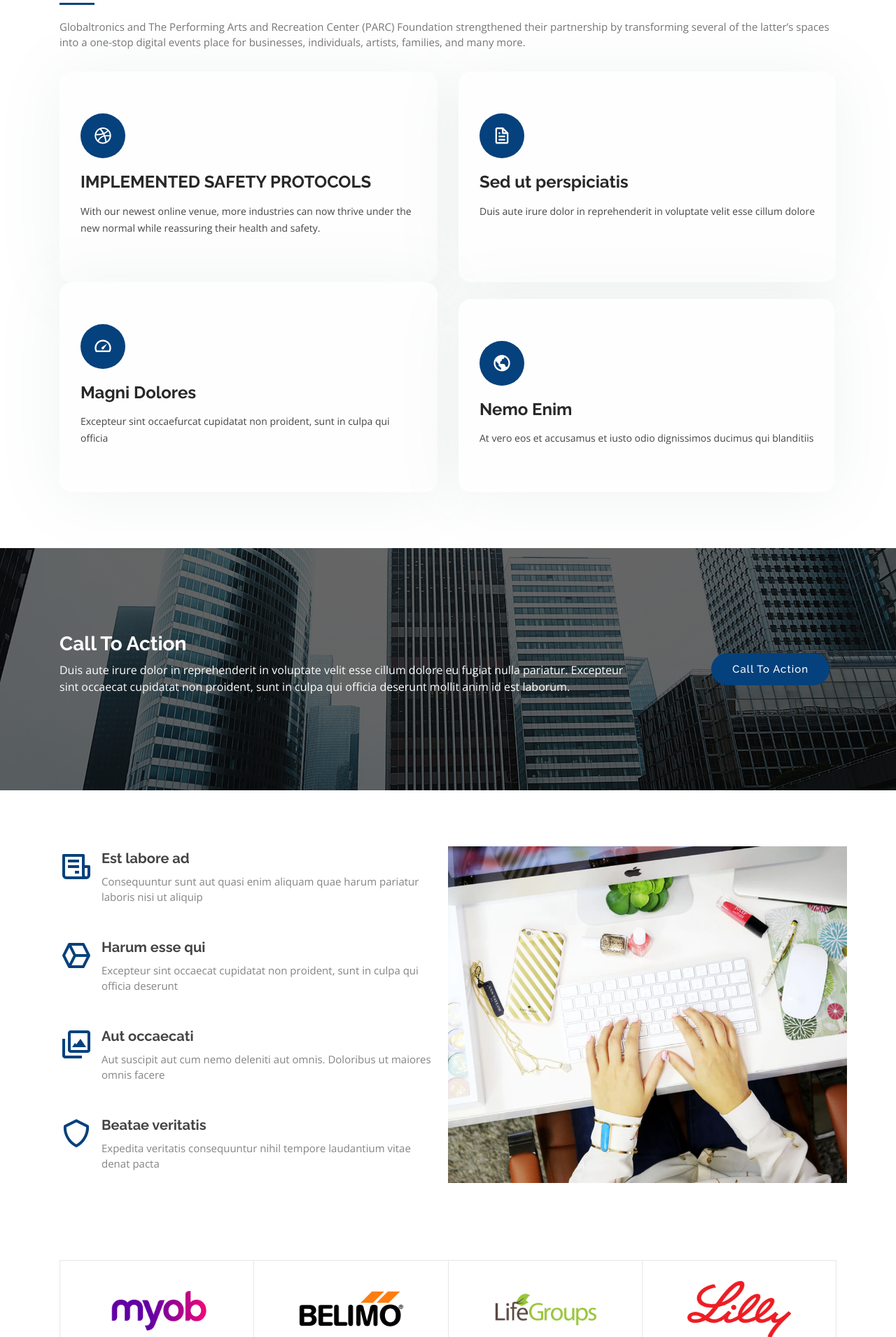
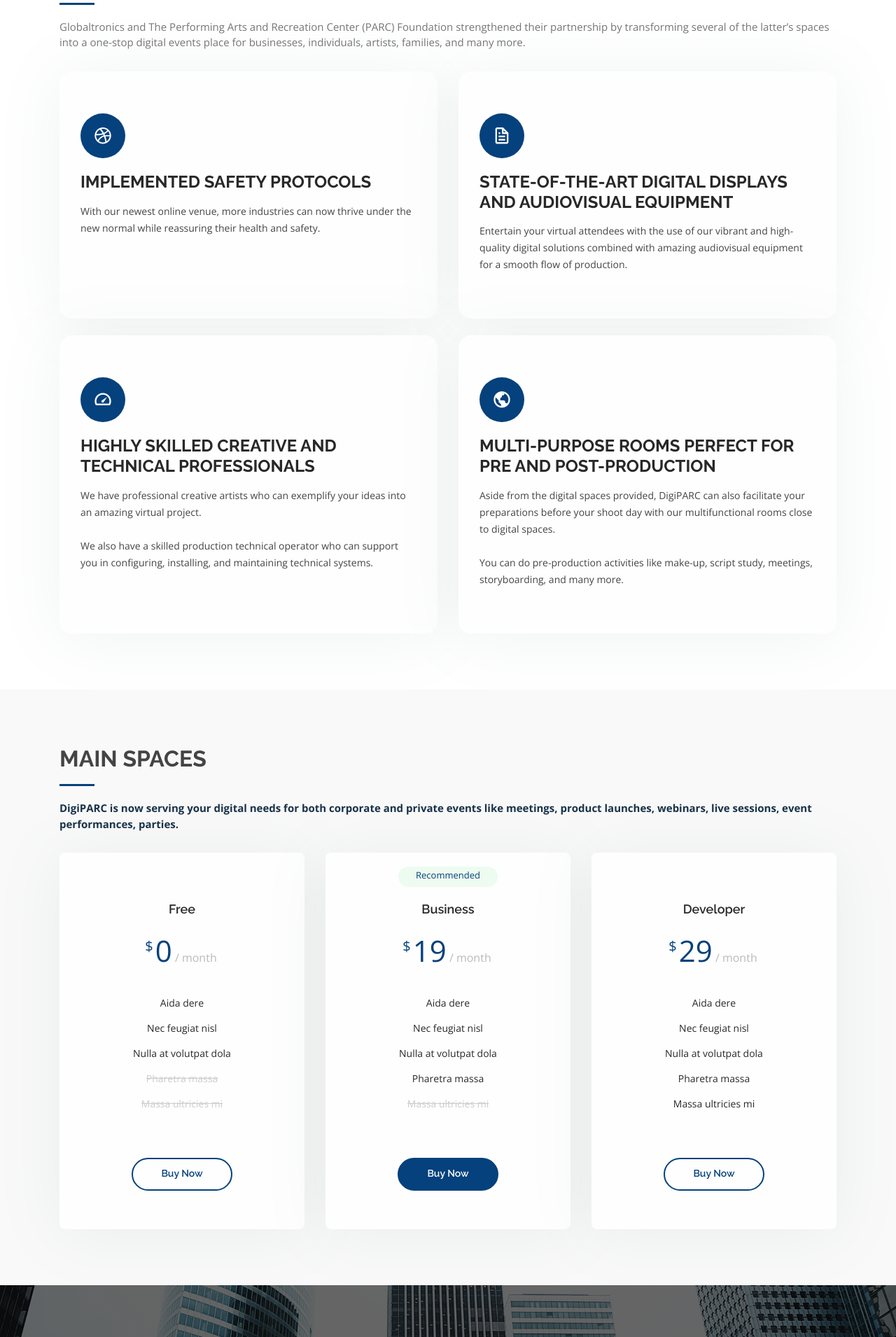
Before and after one commit to BermudezJimmel/DigiPARC, a PHP site: page / in a window 1280 px wide. Shown: the part 970-2880 px from the top of the page at 70% size. Run offline with PHP 8.4, Linux system fonts and the light colour scheme.

Commit message:
services done

```diff
--- a/assets/css/style.css
+++ b/assets/css/style.css
@@ -983,6 +983,11 @@
   background-color: #f9f9f9;
 }
 
+.pricing .bold {
+  font-weight: bold;
+  color: #1A324A;
+}
+
 .pricing .box {
   padding: 40px 20px;
   text-align: center;
--- a/index.html
+++ b/index.html
@@ -154,24 +154,28 @@
           <div class="col-lg-6 col-md-6 d-flex align-items-stretch mt-4 mt-md-0">
             <div class="icon-box">
               <div class="icon"><i class="bx bx-file"></i></div>
-              <h4><a href="">Sed ut perspiciatis</a></h4>
-              <p>Duis aute irure dolor in reprehenderit in voluptate velit esse cillum dolore</p>
+              <h4><a href="">STATE-OF-THE-ART DIGITAL DISPLAYS AND AUDIOVISUAL EQUIPMENT</a></h4>
+              <p>Entertain your virtual attendees with the use of our vibrant and high-quality digital solutions combined with amazing audiovisual equipment for a smooth flow of production.</p>
             </div>
           </div>
 
-          <div class="col-lg-6 col-md-6 d-flex align-items-stretch mt-4 mt-lg-0">
+          <div class="col-lg-6 col-md-6 d-flex align-items-stretch mt-4">
             <div class="icon-box">
               <div class="icon"><i class="bx bx-tachometer"></i></div>
-              <h4><a href="">Magni Dolores</a></h4>
-              <p>Excepteur sint occaefurcat cupidatat non proident, sunt in culpa qui officia</p>
+              <h4><a href="">HIGHLY SKILLED CREATIVE AND TECHNICAL PROFESSIONALS</a></h4>
+              <p>We have professional creative artists who can exemplify your ideas into an amazing virtual project.</p>
+              <br>
+              <p>We also have a skilled production technical operator who can support you in configuring, installing, and maintaining technical systems.</p>
             </div>
           </div>
 
           <div class="col-lg-6 col-md-6 d-flex align-items-stretch mt-4">
             <div class="icon-box">
               <div class="icon"><i class="bx bx-world"></i></div>
-              <h4><a href="">Nemo Enim</a></h4>
-              <p>At vero eos et accusamus et iusto odio dignissimos ducimus qui blanditiis</p>
+              <h4><a href="">MULTI-PURPOSE ROOMS PERFECT FOR PRE AND POST-PRODUCTION</a></h4>
+              <p>Aside from the digital spaces provided, DigiPARC can also facilitate your preparations before your shoot day with our multifunctional rooms close to digital spaces.</p>
+              <br>
+              <p>You can do pre-production activities like make-up, script study, meetings, storyboarding, and many more.</p>
             </div>
           </div>
 
@@ -195,6 +199,74 @@
 
       </div>
     </section><!-- End Services Section -->
+
+     <!-- ======= MAIN SPACES Section ======= -->
+     <section id="pricing" class="pricing">
+      <div class="container">
+
+        <div class="section-title">
+          <h2>MAIN SPACES</h2>
+          <p class="bold">DigiPARC is now serving your digital needs for both corporate and private events like meetings, product launches, webinars, live sessions, event performances, parties.</p>
+        </div>
+
+        <div class="row">
+
+          <div class="col-lg-4 col-md-6">
+            <div class="box">
+              <h3>Free</h3>
+              <h4><sup>$</sup>0<span> / month</span></h4>
+              <ul>
+                <li>Aida dere</li>
+                <li>Nec feugiat nisl</li>
+                <li>Nulla at volutpat dola</li>
+                <li class="na">Pharetra massa</li>
+                <li class="na">Massa ultricies mi</li>
+              </ul>
+              <div class="btn-wrap">
+                <a href="#" class="btn-buy">Buy Now</a>
+              </div>
+            </div>
+          </div>
+
+          <div class="col-lg-4 col-md-6 mt-4 mt-md-0">
+            <div class="box recommended">
+              <span class="recommended-badge">Recommended</span>
+              <h3>Business</h3>
+              <h4><sup>$</sup>19<span> / month</span></h4>
+              <ul>
+                <li>Aida dere</li>
+                <li>Nec feugiat nisl</li>
+                <li>Nulla at volutpat dola</li>
+                <li>Pharetra massa</li>
+                <li class="na">Massa ultricies mi</li>
+              </ul>
+              <div class="btn-wrap">
+                <a href="#" class="btn-buy">Buy Now</a>
+              </div>
+            </div>
+          </div>
+
+          <div class="col-lg-4 col-md-6 mt-4 mt-lg-0">
+            <div class="box">
+              <h3>Developer</h3>
+              <h4><sup>$</sup>29<span> / month</span></h4>
+              <ul>
+                <li>Aida dere</li>
+                <li>Nec feugiat nisl</li>
+                <li>Nulla at volutpat dola</li>
+                <li>Pharetra massa</li>
+                <li>Massa ultricies mi</li>
+              </ul>
+              <div class="btn-wrap">
+                <a href="#" class="btn-buy">Buy Now</a>
+              </div>
+            </div>
+          </div>
+
+        </div>
+
+      </div>
+    </section><!-- MAIN SPACES Section -->
 
     <!-- ======= Cta Section ======= -->
     <section id="cta" class="cta">
@@ -458,73 +530,7 @@
       </div>
     </section><!-- End Portfolio Section -->
 
-    <!-- ======= Pricing Section ======= -->
-    <section id="pricing" class="pricing">
-      <div class="container">
 
-        <div class="section-title">
-          <h2>Pricing</h2>
-          <p>Magnam dolores commodi suscipit. Necessitatibus eius consequatur ex aliquid fuga eum quidem. Sit sint consectetur velit. Quisquam quos quisquam cupiditate. Et nemo qui impedit suscipit alias ea. Quia fugiat sit in iste officiis commodi quidem hic quas.</p>
-        </div>
-
-        <div class="row">
-
-          <div class="col-lg-4 col-md-6">
-            <div class="box">
-              <h3>Free</h3>
-              <h4><sup>$</sup>0<span> / month</span></h4>
-              <ul>
-                <li>Aida dere</li>
-                <li>Nec feugiat nisl</li>
-                <li>Nulla at volutpat dola</li>
-                <li class="na">Pharetra massa</li>
-                <li class="na">Massa ultricies mi</li>
-              </ul>
-              <div class="btn-wrap">
-                <a href="#" class="btn-buy">Buy Now</a>
-              </div>
-            </div>
-          </div>
-
-          <div class="col-lg-4 col-md-6 mt-4 mt-md-0">
-            <div class="box recommended">
-              <span class="recommended-badge">Recommended</span>
-              <h3>Business</h3>
-              <h4><sup>$</sup>19<span> / month</span></h4>
-              <ul>
-                <li>Aida dere</li>
-                <li>Nec feugiat nisl</li>
-                <li>Nulla at volutpat dola</li>
-                <li>Pharetra massa</li>
-                <li class="na">Massa ultricies mi</li>
-              </ul>
-              <div class="btn-wrap">
-                <a href="#" class="btn-buy">Buy Now</a>
-              </div>
-            </div>
-          </div>
-
-          <div class="col-lg-4 col-md-6 mt-4 mt-lg-0">
-            <div class="box">
-              <h3>Developer</h3>
-              <h4><sup>$</sup>29<span> / month</span></h4>
-              <ul>
-                <li>Aida dere</li>
-                <li>Nec feugiat nisl</li>
-                <li>Nulla at volutpat dola</li>
-                <li>Pharetra massa</li>
-                <li>Massa ultricies mi</li>
-              </ul>
-              <div class="btn-wrap">
-                <a href="#" class="btn-buy">Buy Now</a>
-              </div>
-            </div>
-          </div>
-
-        </div>
-
-      </div>
-    </section><!-- End Pricing Section -->
 
     <!-- ======= Faq Section ======= -->
     <section id="faq" class="faq">
```
